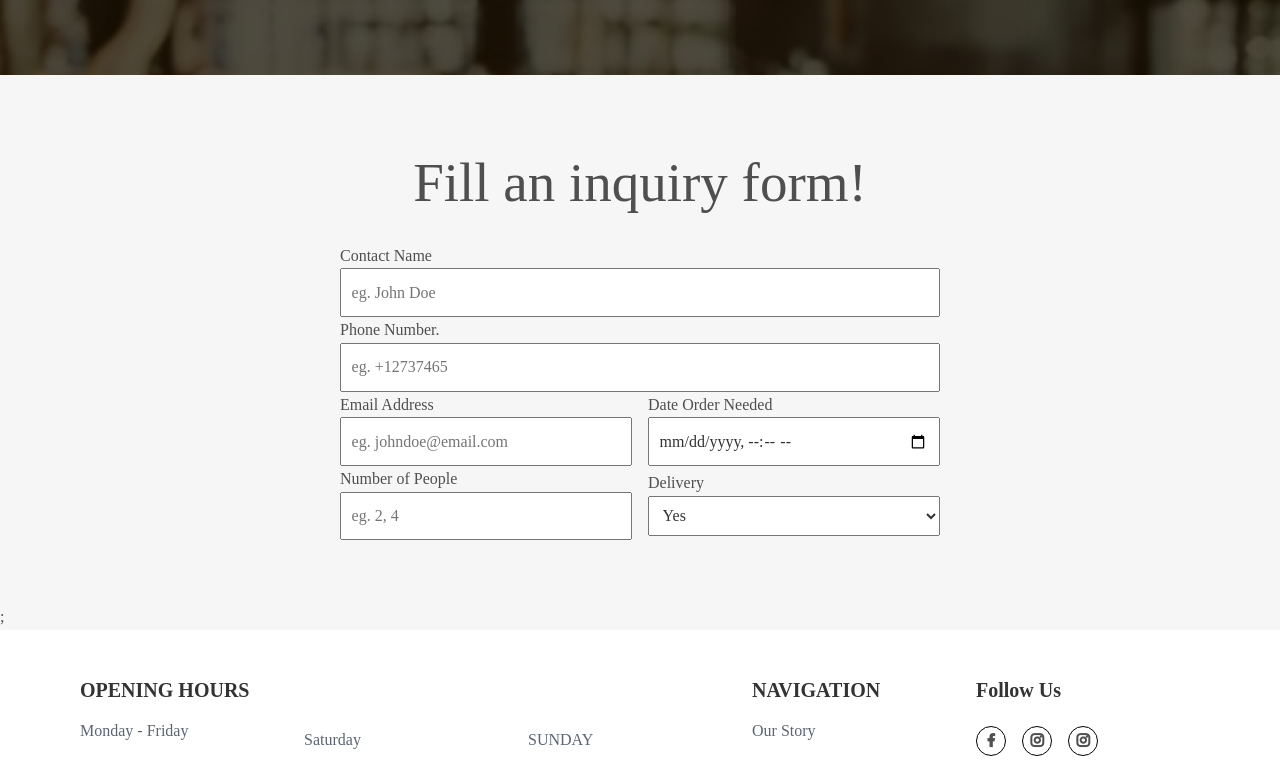
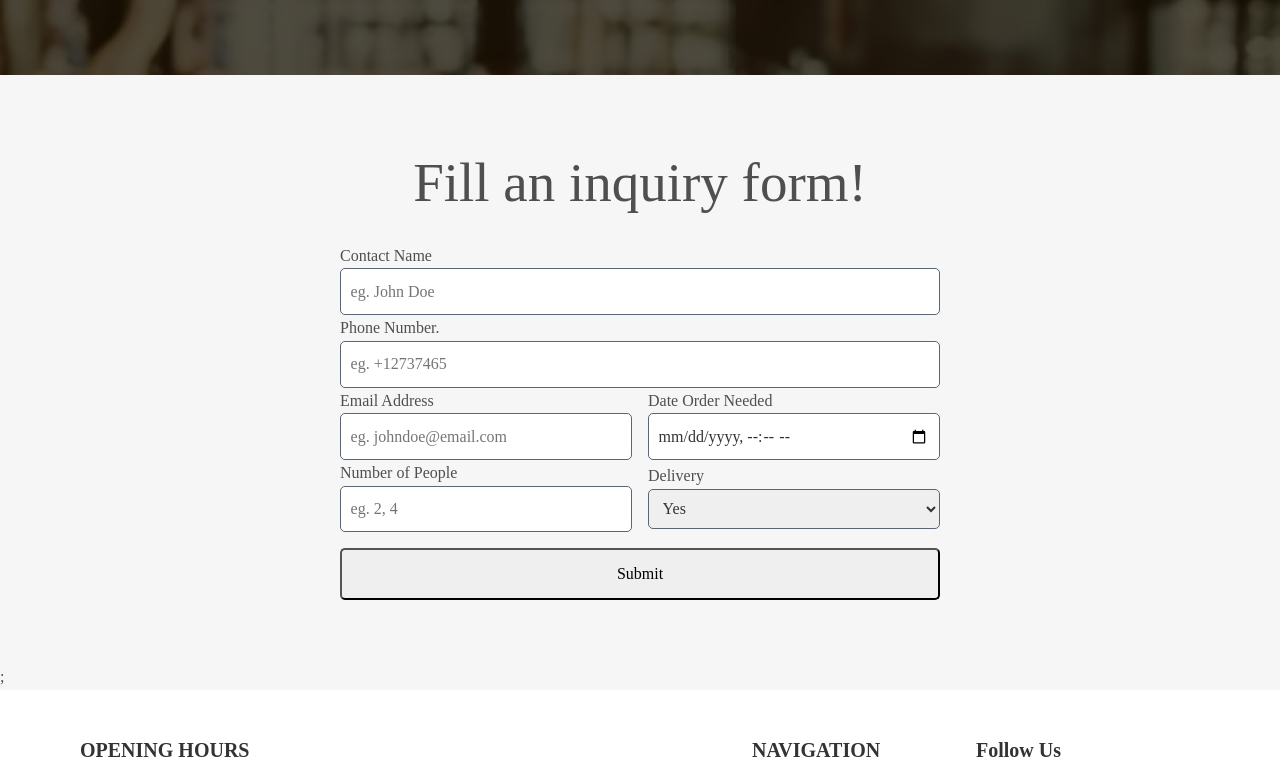
Before and after one commit to JohnnnGreat/Veronicas-Kitchen, a Next.js app: page /catering in a window 1280 px wide. Shown: the part 490-1253 px from the top of the page. Built offline with nearby package versions, Linux system fonts and the light colour scheme; a web font is replaced by a local one.

Commit message:
Made some corrections

```diff
--- a/pages/catering.js
+++ b/pages/catering.js
@@ -62,6 +62,7 @@ const Catering = () => {
                   </select>
                 </div>
               </div>
+              <button className="catering-cta">Submit</button>
             </form>
           </div>
         </div>
--- a/styles/index.scss
+++ b/styles/index.scss
@@ -1338,13 +1338,20 @@ $secondary-color: #666;
         display: flex;
         flex-direction: column;
         width: 600px;
-
+        .catering-cta {
+          margin-top: 1rem;
+          padding: 0.7rem;
+          border-radius: 5px;
+        }
         input,
         select {
           width: 100%;
           outline: none;
           padding: 0.6rem;
           color: $primary-color;
+          border-radius: 5px;
+          border: none;
+          border: 1px solid $heroD_txt_clr;
         }
 
         .form-flex {
```
